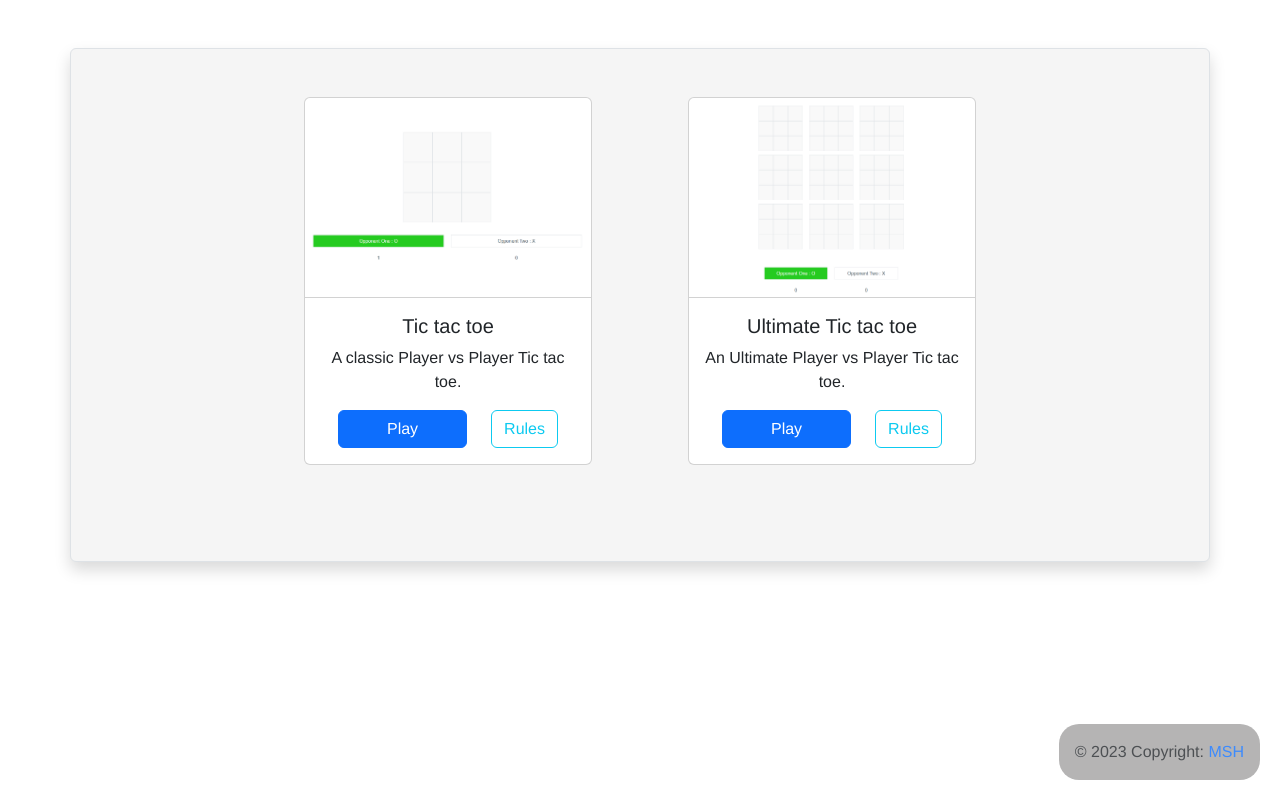
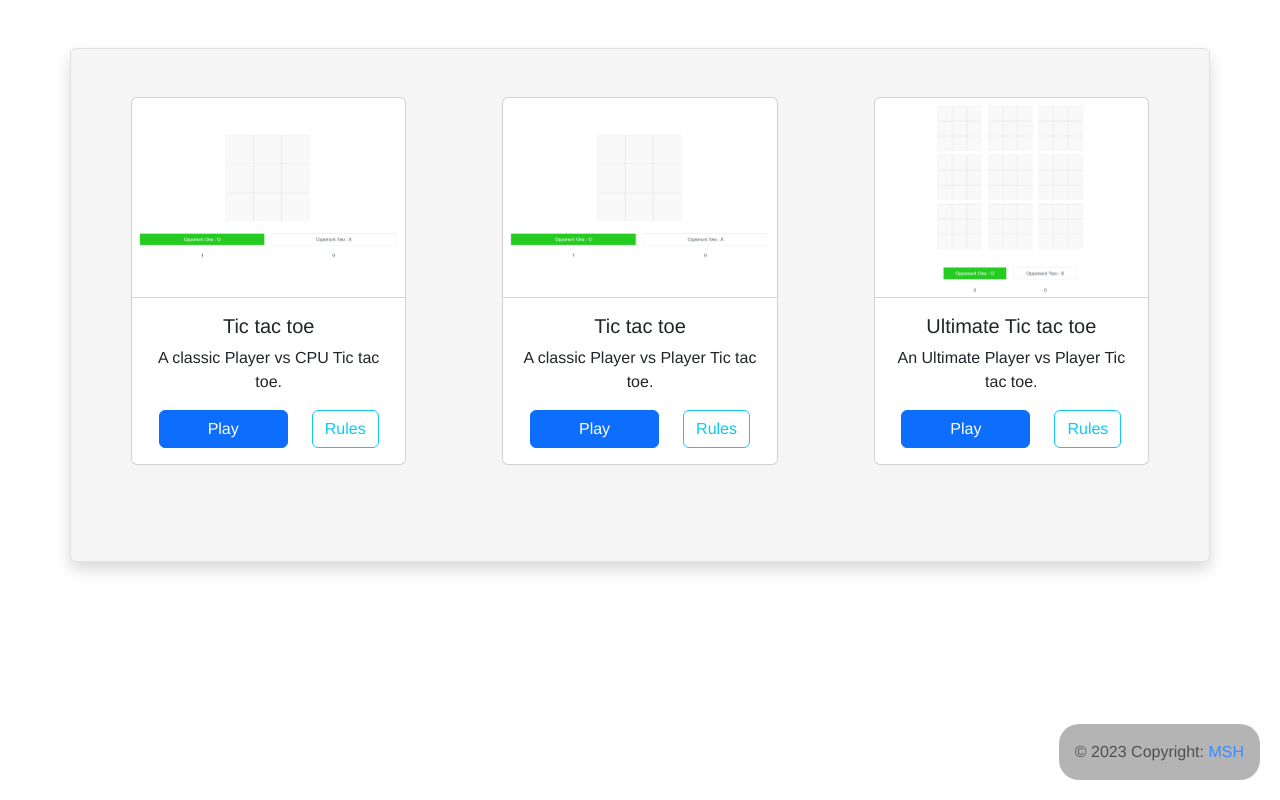
Before and after one commit to sadegh1377/tic-tac-toe, a Vue app: page / in a window 1280 px wide. Built offline with nearby package versions, Linux system fonts and the light colour scheme.

Commit message:
add AiTicTacToe.vue card

```diff
--- a/src/views/HomeView.vue
+++ b/src/views/HomeView.vue
@@ -2,6 +2,17 @@
     <div id="HomeView">
         <div class="container border rounded pb-5 my-5 background shadow">
             <div class="d-flex justify-content-center">
+                <div class="card mx-5 my-5" style="width: 18rem;">
+                    <img src="../assets/ticTacToe.png" class="card-img-top cardImg" alt="...">
+                    <div class="card-body">
+                        <h5 class="card-title">Tic tac toe</h5>
+                        <p class="card-text">A classic Player vs CPU Tic tac toe.</p>
+                        <router-link to="ai-ticTacToe" class="btn btn-primary px-5">Play</router-link>
+                        <button class="btn btn-outline-info ms-4"
+                                @click="showRulesDiv('classic','rules')">Rules
+                        </button>
+                    </div>
+                </div>
                 <div class="card mx-5 my-5" style="width: 18rem;">
                     <img src="../assets/ticTacToe.png" class="card-img-top cardImg" alt="...">
                     <div class="card-body">
```
